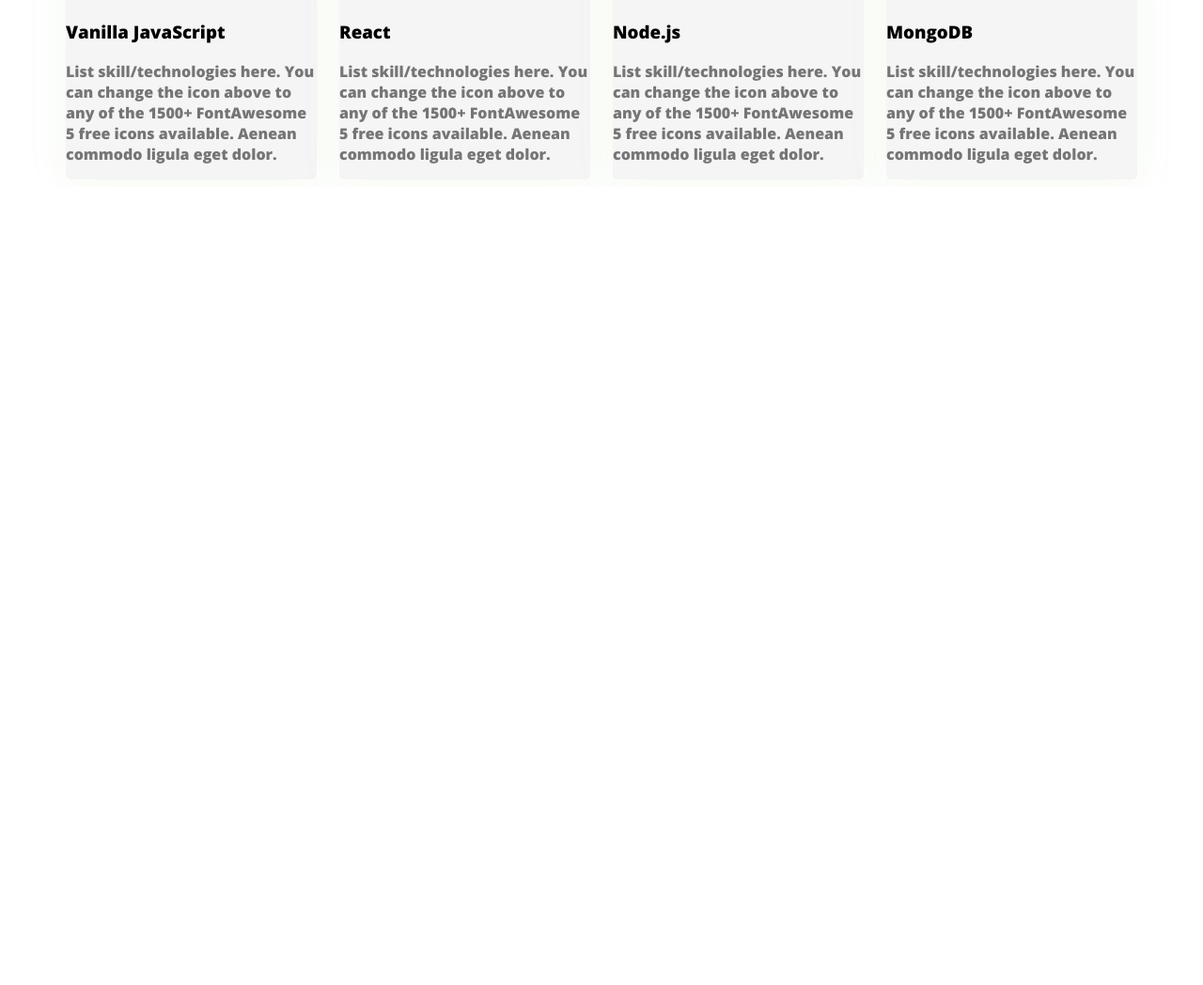
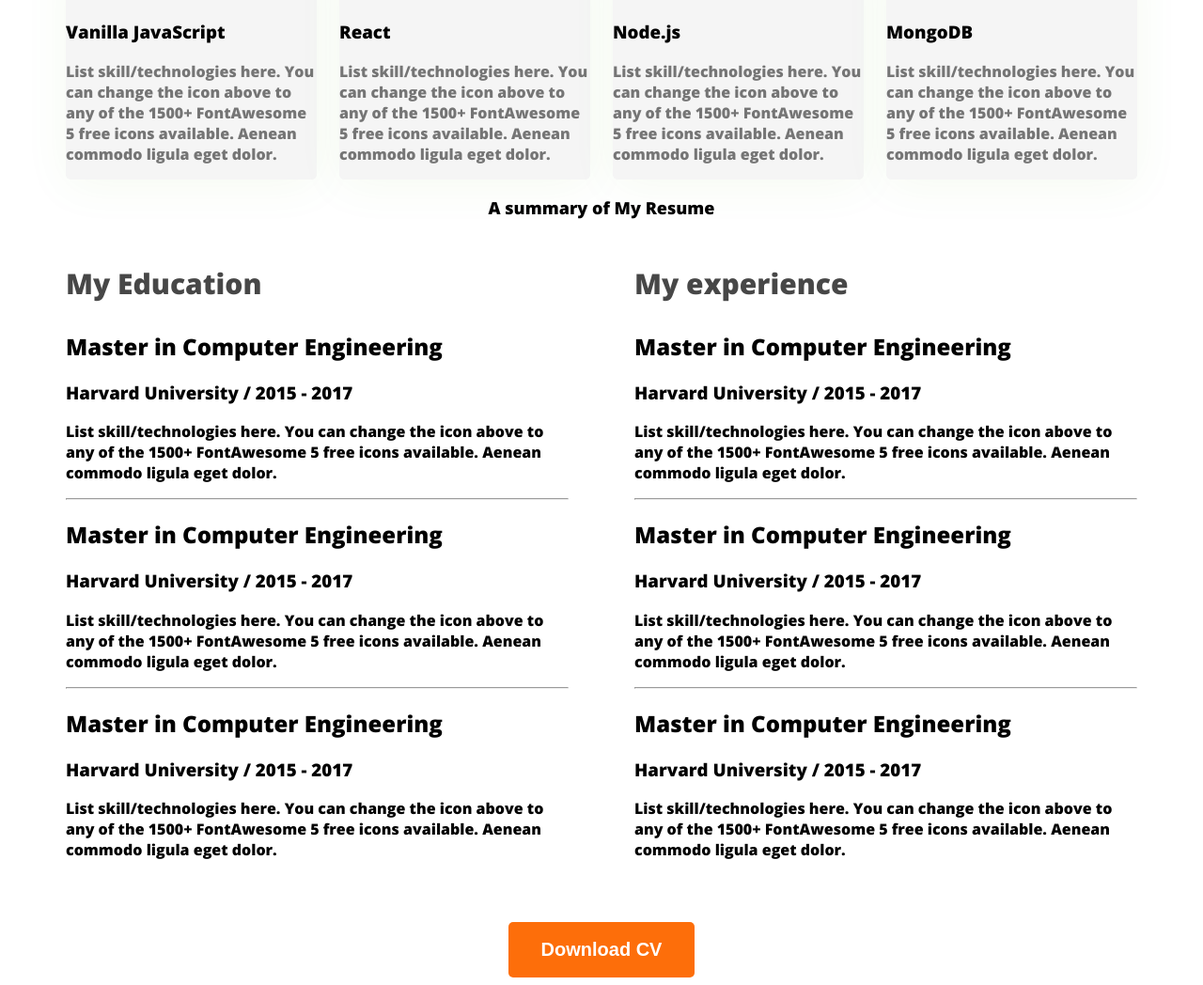
Before and after one commit to rakibulhasan1996/weab-developer-portfolio, a plain HTML site: page index.html in a window 1280 px wide. Shown: the part 1804-2852 px from the top of the page at 94% size. Before the commit the page ends 2003 px from the top, so only its background shows below. Drawn offline with nearby package versions, Linux system fonts and the light colour scheme.

Commit message:
add download btn

```diff
--- a/Style/portfulio.css
+++ b/Style/portfulio.css
@@ -134,3 +134,18 @@ font-weight: 400;
 .skil-text{
     color:#757575;
 }
+/* resumi section style */
+.resumi-colom-title{
+    color:#474747;
+    font-size: 30px;
+    font-weight: 700;
+
+}
+.resumi-container{
+    display: flex;gap: 70px;
+
+}
+.download-cv{
+    text-align: center;
+    margin-top:50px;
+}
--- a/index.html
+++ b/index.html
@@ -83,6 +83,62 @@
                 <p class="skil-text">List skill/technologies here. You can change the icon above to any of the 1500+ FontAwesome 5 free icons available. Aenean commodo ligula eget dolor.</p>
             </div>
         </div>
+        <!-- resumi section -->
+        </section>
+        <section>
+            <h3 class="section-title" style="color:black"> A summary of My Resume</h3>
+            <div class="resumi-container">
+                <div class="resumi-colom">
+                    <h3 class="resumi-colom-title">My Education</h3>
+                    <div class="resumi-item">
+                        <h2 class="resumi-title">Master in Computer Engineering</h2>
+                        <h3 class="resumi-iten-institute">Harvard University / 2015 - 2017</h3>
+                        <p class="resumi-item-description">List skill/technologies here. You can change the icon above
+                            to any of the 1500+ FontAwesome 5 free icons available. Aenean commodo ligula eget dolor.</p>
+                    </div>
+                    <hr>
+                    <div class="resumi-item">
+                        <h2 class="resumi-title">Master in Computer Engineering</h2>
+                        <h3 class="resumi-iten-institute">Harvard University / 2015 - 2017</h3>
+                        <p class="resumi-item-description">List skill/technologies here. You can change the icon above
+                            to any of the 1500+ FontAwesome 5 free icons available. Aenean commodo ligula eget dolor.</p>
+                    </div>
+                    <hr>
+                    <div class="resumi-item">
+                        <h2 class="resumi-title">Master in Computer Engineering</h2>
+                        <h3 class="resumi-iten-institute">Harvard University / 2015 - 2017</h3>
+                        <p class="resumi-item-description">List skill/technologies here. You can change the icon above
+                            to any of the 1500+ FontAwesome 5 free icons available. Aenean commodo ligula eget dolor.</p>
+                    </div>
+
+                </div>
+                <div class="resumi-colom">
+                    <h3 class="resumi-colom-title">My experience</h3>
+                    <div class="resumi-item">
+                        <h2 class="resumi-title">Master in Computer Engineering</h2>
+                        <h3 class="resumi-iten-institute">Harvard University / 2015 - 2017</h3>
+                        <p class="resumi-item-description">List skill/technologies here. You can change the icon above
+                            to any of the 1500+ FontAwesome 5 free icons available. Aenean commodo ligula eget dolor.</p>
+                    </div>
+                    <hr>
+                    <div class="resumi-item">
+                        <h2 class="resumi-title">Master in Computer Engineering</h2>
+                        <h3 class="resumi-iten-institute">Harvard University / 2015 - 2017</h3>
+                        <p class="resumi-item-description">List skill/technologies here. You can change the icon above
+                            to any of the 1500+ FontAwesome 5 free icons available. Aenean commodo ligula eget dolor.</p>
+                    </div>
+                    <hr>
+                    <div class="resumi-item">
+                        <h2 class="resumi-title">Master in Computer Engineering</h2>
+                        <h3 class="resumi-iten-institute">Harvard University / 2015 - 2017</h3>
+                        <p class="resumi-item-description">List skill/technologies here. You can change the icon above
+                            to any of the 1500+ FontAwesome 5 free icons available. Aenean commodo ligula eget dolor.</p>
+                    </div>
+                </div>
+            </div>
+            <div class="download-cv">
+                <button class="btn">Download CV</button>
+            </div>
         </section>
 
     </main>
```
